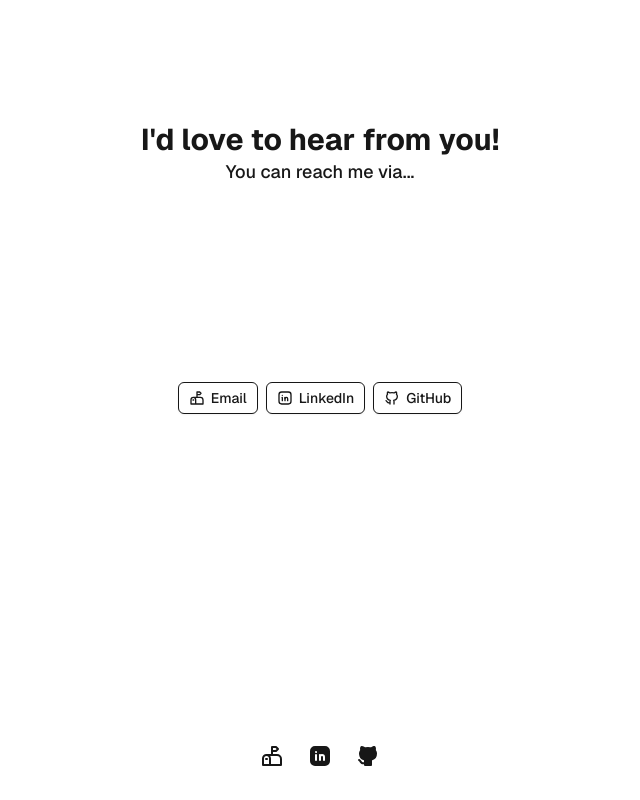
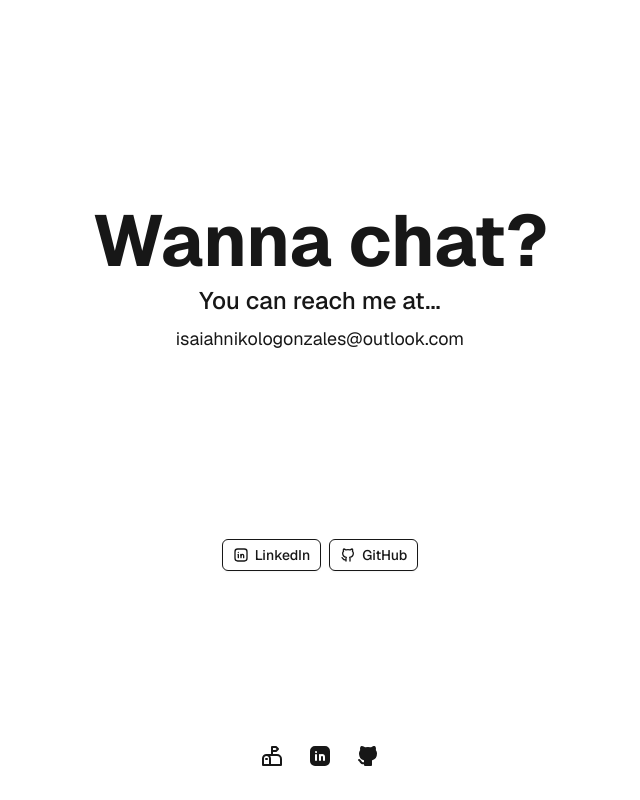
Before and after one commit to ingonzales-strat/ingonzales-mini-project-1, a Next.js app: page /contact_me in a window 1280 px wide. Shown: the whole page, without its empty margins (320-960 px from the left). Built offline with nearby package versions, Linux system fonts and the light colour scheme.

Commit message:
feat(page content): :art: adjusted contact page format

```diff
--- a/src/app/contact_me/page.tsx
+++ b/src/app/contact_me/page.tsx
@@ -1,25 +1,27 @@
 import { Button } from "@/components/ui/button"
-import { IconBrandGithub,IconBrandLinkedin, IconMailbox } from "@tabler/icons-react"
+import { IconBrandGithub,IconBrandLinkedin } from "@tabler/icons-react"
 
 
 
 
 export default function ContactMePage() {
-  return <div className="grid grid-rows-[20px_1fr_auto] items-center justify-items-center  p-8 gap-16 sm:p-20 font-[family-name:var(--font-geist-sans)]">
-    <div>
-      <h1 className="font-bold text-3xl">
-        <center>I&apos;d love to hear from you!</center></h1>
-      <h2 className="font-medium text-lg">
-        <center>You can reach me via...</center>
-      </h2>
-    </div>
-    <div className="flex flex-wrap justify-center gap-2 md:flex-row">
-    <a href="mailto:isaiahnikologonzales@outlook.com">
-      <Button variant="outline" size="sm" className="hover:bg-blue-500">
-      <IconMailbox/> Email
-      </Button>
-    </a>
-    <a href="https://www.linkedin.com/in/inikologon/" target="_blank"rel="noopener noreferrer">
+  return <div className="grid  items-center justify-items-center p-8 gap-16 sm:p-20 font-[family-name:var(--font-geist-sans)]">
+  <div className=" flex flex-col items-center text-center space-y-2">
+    <h1 className="font-bold text-7xl">Wanna chat?</h1>
+    <h2 className="font-medium text-2xl">You can reach me at...</h2>
+    <ul>
+      <li>
+        <div><p className="text-lg relative group inline-block">
+      <a href="mailto:isaiahnikologonzales@outlook.com" className='relative z-10 group-hover:text-black transition-colors'>isaiahnikologonzales@outlook.com</a>
+      <span className="absolute px-2 left-0 -bottom-0 w-full h-0.5 bg-white -z-10 group-hover:h-full group-hover:transition-all"></span>
+      </p>
+      </div>
+      </li>
+    </ul>
+  </div>
+
+  <div className="flex flex-wrap justify-center gap-2 md:flex-row">
+    <a href="https://www.linkedin.com/in/inikologon/" target="_blank" rel="noopener noreferrer">
       <Button variant="outline" size="sm" className="hover:bg-blue-500">
         <IconBrandLinkedin /> LinkedIn
       </Button>
@@ -29,7 +31,7 @@ export default function ContactMePage() {
         <IconBrandGithub /> GitHub
       </Button>
     </a>
-   </div>
+  </div>
+</div>
 
-   </div>
 }
```
